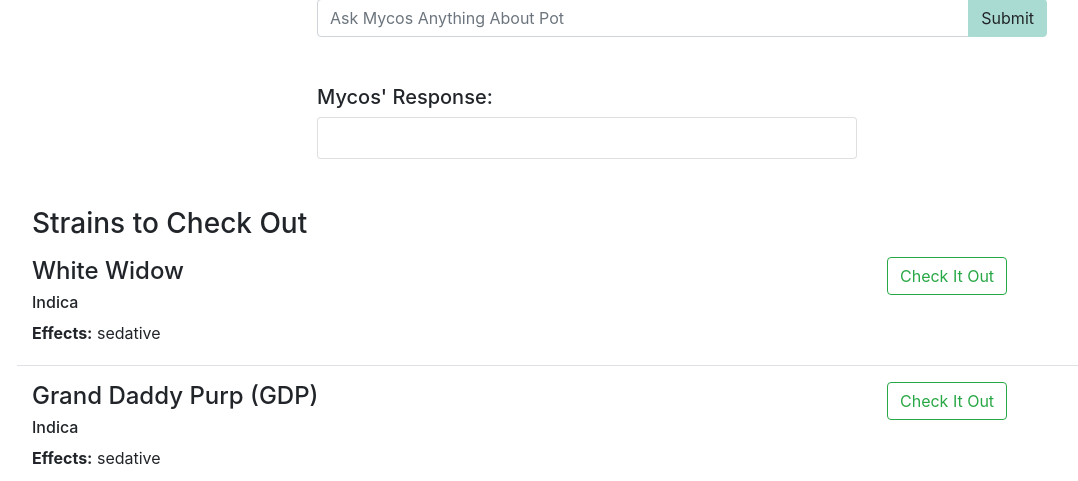
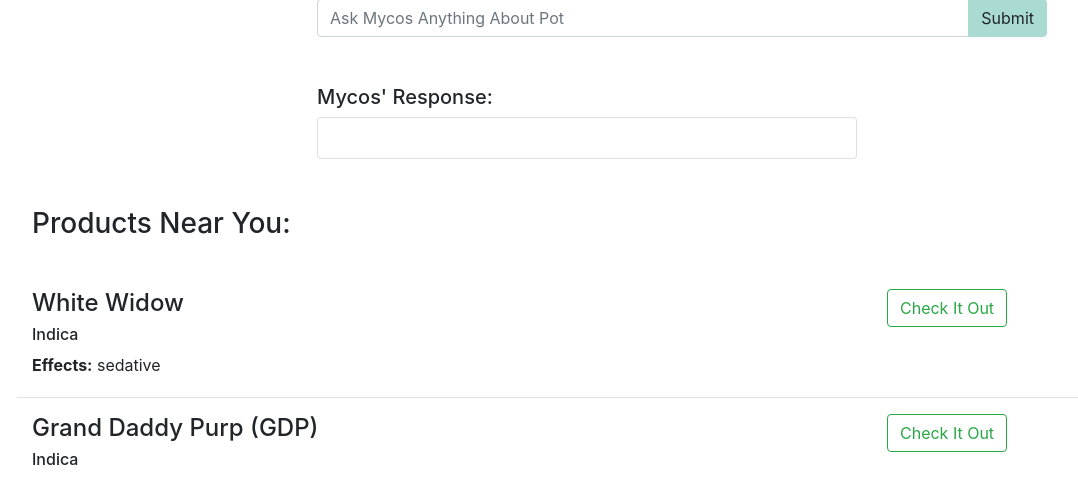
Before and after one commit to JustinM420/test-web-app, a Flask app: page / in a window 1280 px wide. Shown: the part 475-956 px from the top of the page, without its empty margins (53-1131 px from the left). Run offline with Flask 2, Linux system fonts and the light colour scheme; some libraries are stand-ins or nearby versions.

Commit message:
spacing, and copy

```diff
--- a/templates/home.html
+++ b/templates/home.html
@@ -94,7 +94,8 @@
 	</div>
 <div class ="container mt-5" >
 
-  <h3>Strains to Check Out</h3>
+  <h3>Products Near You:</h3>
+</br>
   <p>
     {% for strains in strains%}
       {% include 'strains.html'%}
```
